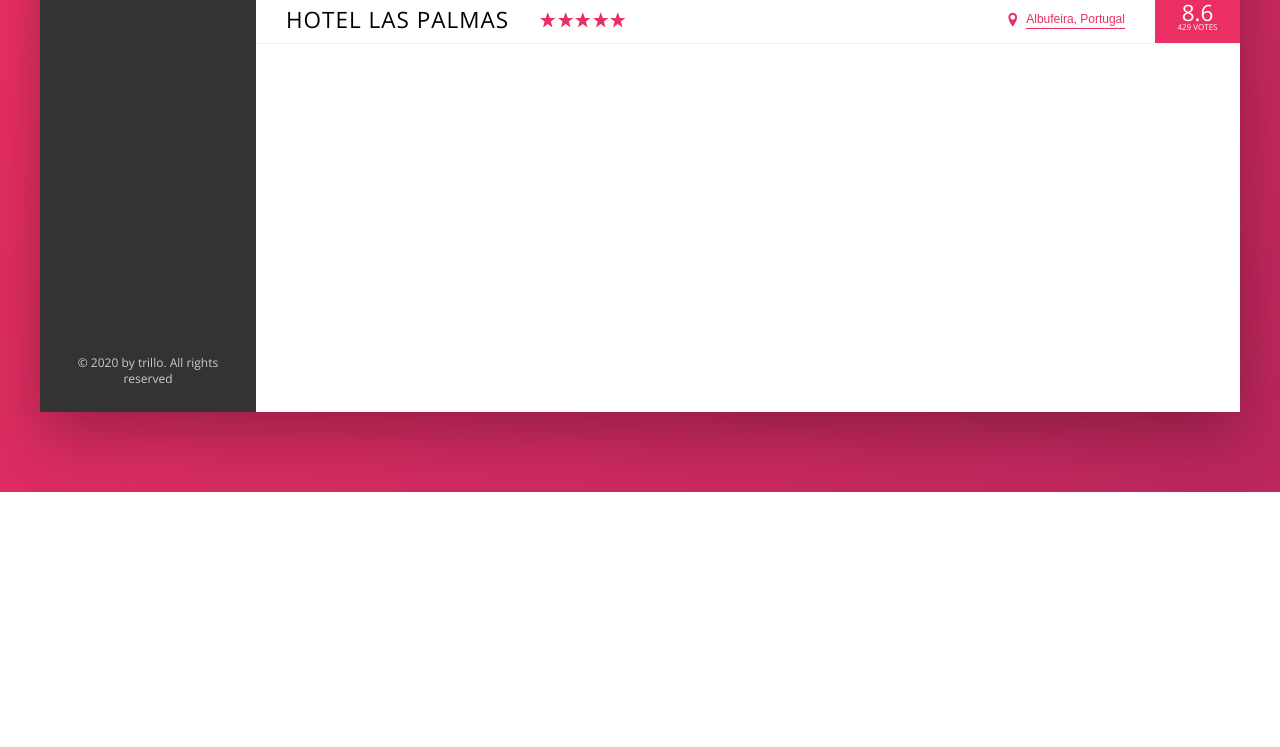
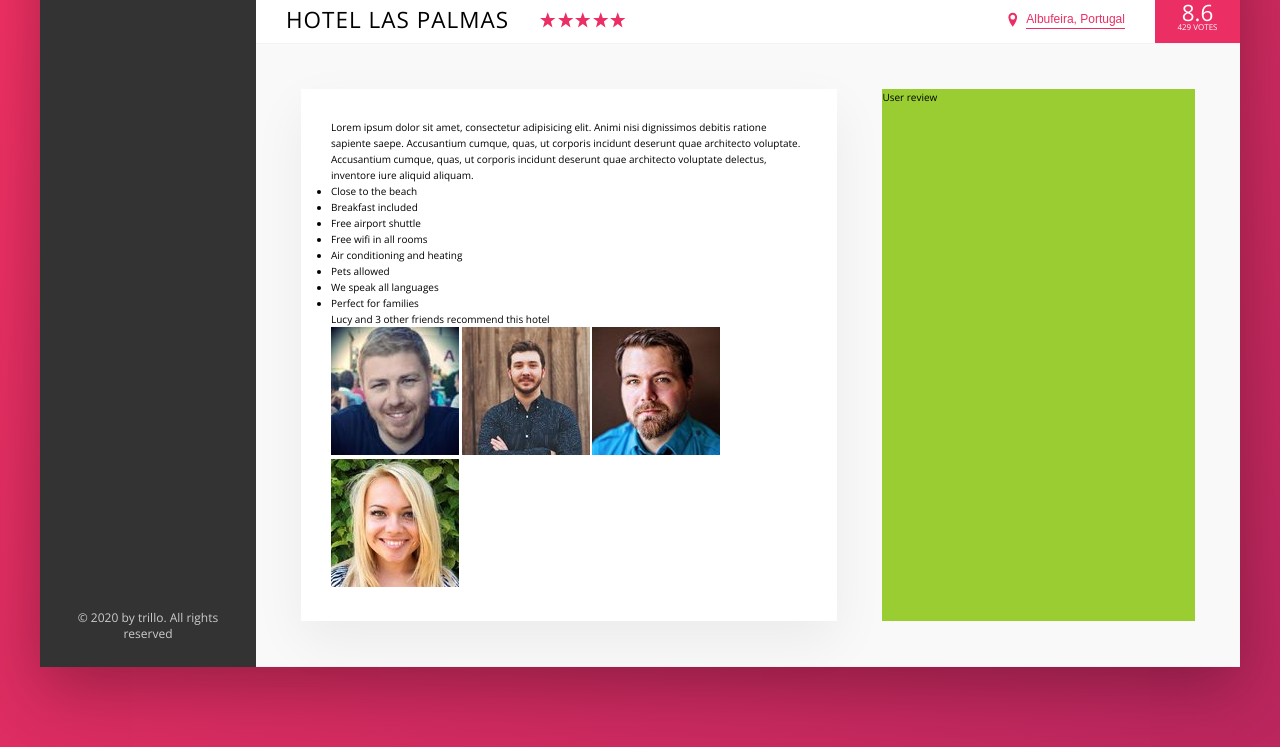
Before and after one commit to haveeru/flex-trillo, a website: page index.html in a window 1280 px wide. Shown: the part 538-1285 px from the top of the page. Before the commit the page ends 1030 px from the top, so only its background shows below. Drawn offline with nearby package versions, Linux system fonts and the light colour scheme.

Commit message:
building description

```diff
--- a/index.html
+++ b/index.html
@@ -1,13 +1,15 @@
 <!DOCTYPE html>
 <html lang="en">
+  <head>
+    <meta charset="UTF-8" />
+    <meta name="viewport" content="width=device-width, initial-scale=1.0" />
 
-<head>
-  <meta charset="UTF-8">
-  <meta name="viewport" content="width=device-width, initial-scale=1.0">
-
-  <link href="https://fonts.googleapis.com/css?family=Open+Sans:300,400,600" rel="stylesheet">
-  <link rel="stylesheet" href="css/style.css">
-  <link rel="shortcut icon" type="image/png" href="img/favicon.png">
+    <link
+      href="https://fonts.googleapis.com/css?family=Open+Sans:300,400,600"
+      rel="stylesheet"
+    />
+    <link rel="stylesheet" href="css/style.css" />
+    <link rel="shortcut icon" type="image/png" href="img/favicon.png" />
 
     <title>trillo &mdash; Your all-in-one booking app</title>
   </head>
@@ -15,9 +17,13 @@
   <body>
     <div class="container">
       <header class="header">
-      <img src="img/logo.png" alt="trillo logologo" class="logo">
+        <img src="img/logo.png" alt="trillo logologo" class="logo" />
         <form action="#" class="search">
-        <input type="text" class="search__input" placeholder="Search hotels">
+          <input
+            type="text"
+            class="search__input"
+            placeholder="Search hotels"
+          />
           <button class="search__button">
             <svg class="search__icon">
               <use xlink:href="img/sprite.svg#icon-magnifying-glass"></use>
@@ -39,11 +45,14 @@
             <span class="user-nav__notification">13</span>
           </div>
           <div class="user-nav__user">
-          <img src="img/user.jpg" alt="User photo" class="user-nav__user-photo">
+            <img
+              src="img/user.jpg"
+              alt="User photo"
+              class="user-nav__user-photo"
+            />
             <span class="user-nav__user-name">Jonas</span>
           </div>
         </nav>
-
       </header>
       <div class="content">
         <nav class="sidebar">
@@ -81,26 +90,34 @@
               </a>
             </li>
           </ul>
-        <div class="legal">
-          &copy; 2020 by trillo. All rights reserved
-        </div>
+          <div class="legal">&copy; 2020 by trillo. All rights reserved</div>
         </nav>
         <main class="hotel-view">
           <div class="gallery">
             <figure class="gallery__item">
-            <img src="img/hotel-1.jpg" alt="Photo of hotel 1" class="gallery__photo">
+              <img
+                src="img/hotel-1.jpg"
+                alt="Photo of hotel 1"
+                class="gallery__photo"
+              />
             </figure>
             <figure class="gallery__item">
-            <img src="img/hotel-2.jpg" alt="Photo of hotel 2" class="gallery__photo">
+              <img
+                src="img/hotel-2.jpg"
+                alt="Photo of hotel 2"
+                class="gallery__photo"
+              />
             </figure>
             <figure class="gallery__item">
-            <img src="img/hotel-3.jpg" alt="Photo of hotel 3" class="gallery__photo">
+              <img
+                src="img/hotel-3.jpg"
+                alt="Photo of hotel 3"
+                class="gallery__photo"
+              />
             </figure>
           </div>
           <div class="overview">
-          <h1 class="overview__heading">
-            Hotel Las Palmas
-          </h1>
+            <h1 class="overview__heading">Hotel Las Palmas</h1>
             <div class="overview__stars">
               <svg class="overview__icon-star">
                 <use xlink:href="img/sprite.svg#icon-star"></use>
@@ -125,15 +142,68 @@
               <button class="btn-inline">Albufeira, Portugal</button>
             </div>
             <div class="overview__rating">
-            <div class="overview__rating-average">
-              8.6
-            </div>
+              <div class="overview__rating-average">8.6</div>
               <div class="overview__rating-count">429 votes</div>
             </div>
+          </div>
+
+          <div class="detail">
+            <div class="description">
+              <p class="paragraph">
+                Lorem ipsum dolor sit amet, consectetur adipisicing elit. Animi
+                nisi dignissimos debitis ratione sapiente saepe. Accusantium
+                cumque, quas, ut corporis incidunt deserunt quae architecto
+                voluptate.
+              </p>
+              <p class="paragraph">
+                Accusantium cumque, quas, ut corporis incidunt deserunt quae
+                architecto voluptate delectus, inventore iure aliquid aliquam.
+              </p>
+
+              <ul class="list">
+                <li class="list_item">Close to the beach</li>
+                <li class="list_item">Breakfast included</li>
+                <li class="list_item">Free airport shuttle</li>
+                <li class="list_item">Free wifi in all rooms</li>
+                <li class="list_item">Air conditioning and heating</li>
+                <li class="list_item">Pets allowed</li>
+                <li class="list_item">We speak all languages</li>
+                <li class="list_item">Perfect for families</li>
+              </ul>
+
+              <div class="recommend">
+                <p class="recommend__count">
+                  Lucy and 3 other friends recommend this hotel
+                </p>
+                <div class="recommend__friends">
+                  <img
+                    src="img/user-3.jpg"
+                    alt="Friend 1"
+                    class="recommend__photo"
+                  />
+                  <img
+                    src="img/user-4.jpg"
+                    alt="Friend 2"
+                    class="recommend__photo"
+                  />
+                  <img
+                    src="img/user-5.jpg"
+                    alt="Friend 3"
+                    class="recommend__photo"
+                  />
+                  <img
+                    src="img/user-6.jpg"
+                    alt="Friend 4"
+                    class="recommend__photo"
+                  />
+                </div>
+              </div>
+            </div>
+
+            <div class="user-review">User review</div>
           </div>
         </main>
       </div>
     </div>
   </body>
-
 </html>
--- a/sass/_base.scss
+++ b/sass/_base.scss
@@ -31,6 +31,9 @@ Grey dark 3: #999
   --color-grey-dark-3: #999;
 
   --shadow-dark: 0 2rem 6rem rgba(0, 0, 0, 0.3);
+  --shadow-light: 0 2rem 5rem rgba(0, 0, 0, 0.06);
+
+  --line: 1px solid var(--color-grey-light-2);
 }
 
 * {
@@ -50,7 +53,7 @@ html {
 }
 
 body {
-  font-family: "Open Sans", sans-serif;
+  font-family: 'Open Sans', sans-serif;
   font-weight: 400;
   line-height: 1.6rem;
   background-image: linear-gradient(
--- a/sass/_components.scss
+++ b/sass/_components.scss
@@ -206,7 +206,7 @@
   display: flex;
   //justify-content: space-between;
   align-items: center;
-  border-bottom: 1px solid var(--color-grey-light-2);
+  border-bottom: var(--line);
 
   &__heading {
     font-size: 2.25rem;
--- a/sass/_layouts.scss
+++ b/sass/_layouts.scss
@@ -35,7 +35,27 @@
 
 .hotel-view {
   background-color: #fff;
-  height: 80rem; //test
+  //sheight: 80rem; //test
   // grow
   flex: 1;
 }
+
+.detail {
+  display: flex;
+  padding: 4.5rem;
+  background-color: var(--color-grey-light-1);
+  border-bottom: var(--line);
+}
+
+.description {
+  background-color: #fff;
+  box-shadow: var(--shadow-light);
+  padding: 3rem;
+  flex: 0 0 60%;
+  margin-right: 4.5rem;
+}
+
+.user-review {
+  background-color: yellowgreen;
+  flex: 1;
+}
```
Also changed, not shown: css/style.css, 1 other file. Lines whose indentation alone changed are shown as unchanged.
